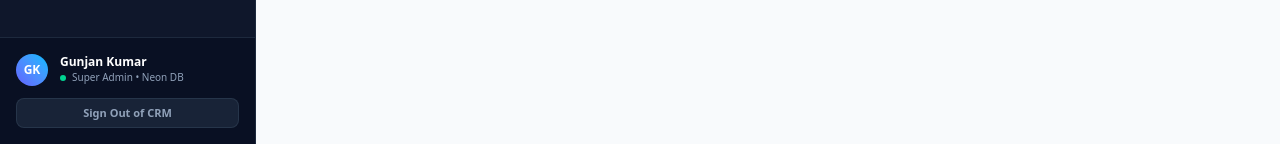
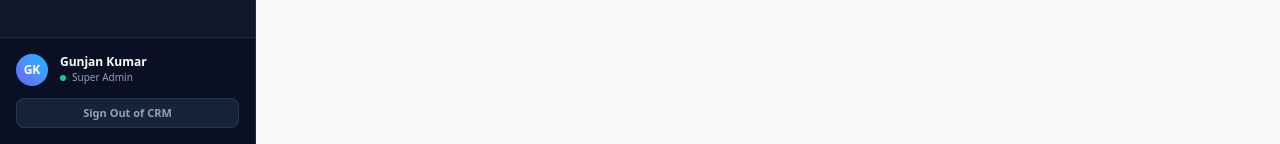
Before and after one commit to gunjanindia/drcrm, a Next.js app: page /app/gbp in a window 1280 px wide. Shown: the part 656-800 px from the top of the page. Built offline with nearby package versions, Linux system fonts and the light colour scheme; no server answers.

Commit message:
test sidebar change

```diff
--- a/src/components/layout/AppSidebar.tsx
+++ b/src/components/layout/AppSidebar.tsx
@@ -104,7 +104,7 @@ export const AppSidebar: React.FC = () => {
             <p className="text-xs font-bold text-white truncate">Gunjan Kumar</p>
             <div className="flex items-center gap-1.5">
               <span className="w-1.5 h-1.5 rounded-full bg-emerald-400"></span>
-              <span className="text-[10px] text-slate-400 font-medium truncate">Super Admin • Neon DB</span>
+              <span className="text-[10px] text-slate-400 font-medium truncate">Super Admin</span>
             </div>
           </div>
         </div>
```
